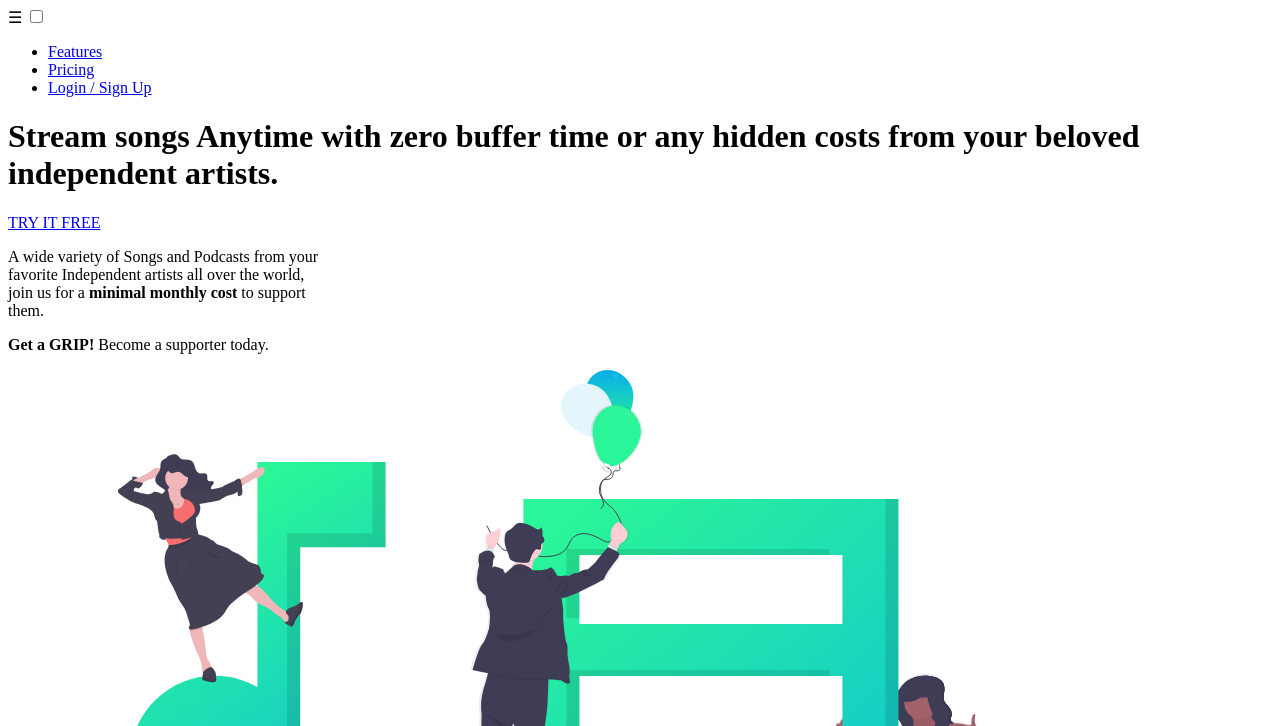
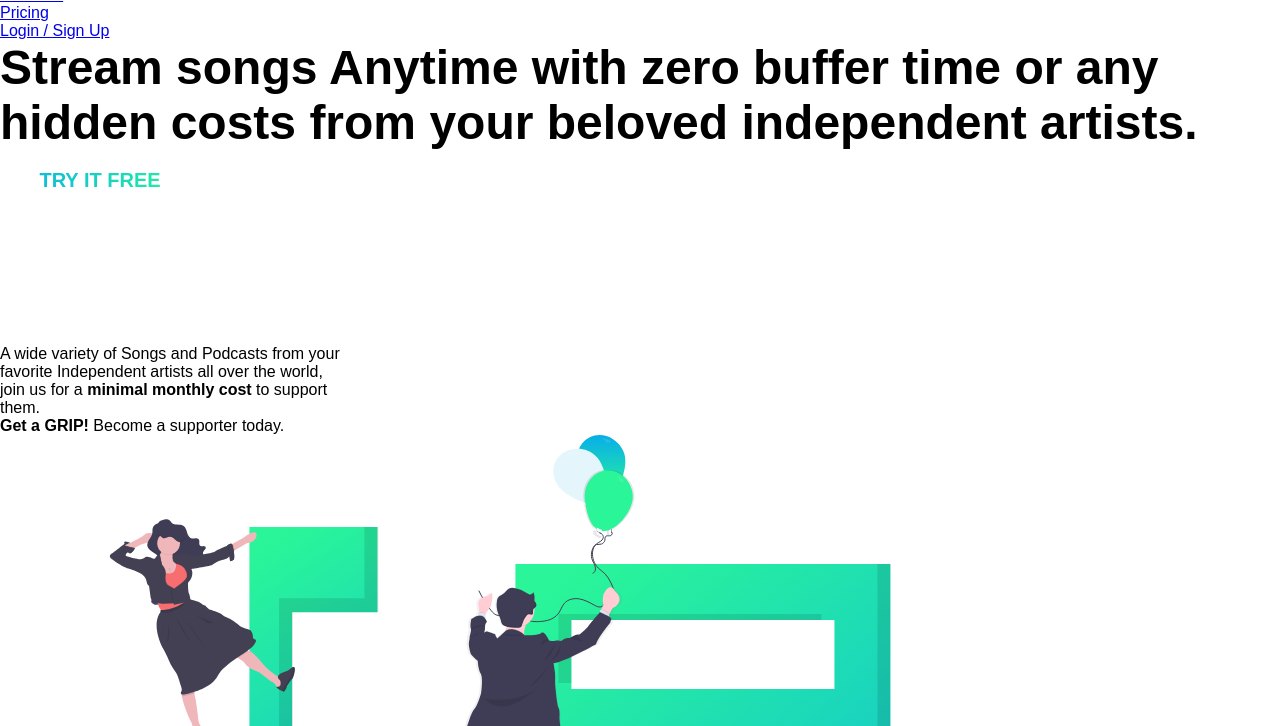
Before and after one commit to vivekptnk/GRIP., a plain HTML site: page index.html in a window 1280 px wide. Shown: the part 105-831 px from the top of the page. Drawn offline with Linux system fonts and the light colour scheme.

Commit message:
GLOBAL CSS DONE

```diff
--- a/index.html
+++ b/index.html
@@ -4,6 +4,7 @@
     <meta charset="UTF-8" />
     <meta name="viewport" content="width=device-width, initial-scale=1.0" />
     <meta http-equiv="X-UA-Compatible" content="ie=edge" />
+    <link rel="stylesheet" href="main.css">
     <title>GRIP. | Home</title>
   </head>
   <body>
--- /dev/null
+++ b/main.css
@@ -0,0 +1,105 @@
+/*----Global----*/
+* {
+    margin: 0;
+    padding: 0;
+    border: 0;
+    outline: 0;
+    font-size: 100%;
+    vertical-align: baseline;
+}
+:root{
+    --main-black:#1E202B;
+    --main-blue:#08AEEA;
+    --main-green:#2AF598;
+    --main-gradient: linear-gradient(to right, var(--main-blue), var(--main-green));
+}
+
+html{
+    font-family: Source Sans Pro, sans-serif;
+}
+
+body{
+    width: 100%;
+    background-color: white;
+}
+
+h1{
+    font-size: 48px;
+    font-weight: 700;
+    color: vat(--main-black);
+}
+
+h2{
+    font-size: 36px;
+    font-weight: 700;
+    color: var(--main-black);
+}
+
+p.li{
+    font-size: 16px;
+    font-weight: 400;
+    color: var(--main-black);
+}
+
+.btnWhite{
+    display: inline-block;
+    text-decoration: none;
+    width: 200px;
+    height: 60px;
+    line-height: 60px;
+    font-size: 20px;
+    font-weight: 700;
+    text-align: center;
+    margin-bottom: 135px;
+    background: #2AF598;
+    background: -webkit-linear-gradient(right, #2AF598, #08AFEA);
+    background: -moz-linear-gradient(right, #2AF598, #08AFEA);
+    background: linear-gradient(to left, #2AF598, #08AFEA);
+    -webkit-background-clip: text;
+    -webkit-text-fill-color: transparent;
+}
+
+.btnGroup{
+    position: relative;
+    z-index: 1;
+}
+
+.whiteBG{
+    background-color: white;
+    display: block;
+    height: 60px;
+    width: 200px;
+    position: absolute;
+    z-index: -1;
+    top: 0;
+    border-radius: 3px;
+}
+
+.btnColor{
+    display: inline-block;
+    text-decoration: none;
+    width: 200px;
+    height: 60px;
+    line-height: 60px;
+    text-align: center;
+    background-image: var(--main-gradient);
+    color:white;
+    font-size: 20px;
+    font-weight: 700;
+    border-radius: 3px;
+}
+
+.btnGreen{
+    color: var(--main-green);
+    text-decoration: none;
+    font-size: 20px;
+    font-weight: 700;
+    letter-spacing: 1px;
+}
+
+span{
+    color: var(--main-green);
+}
+
+
+/*----Header----*/
```
